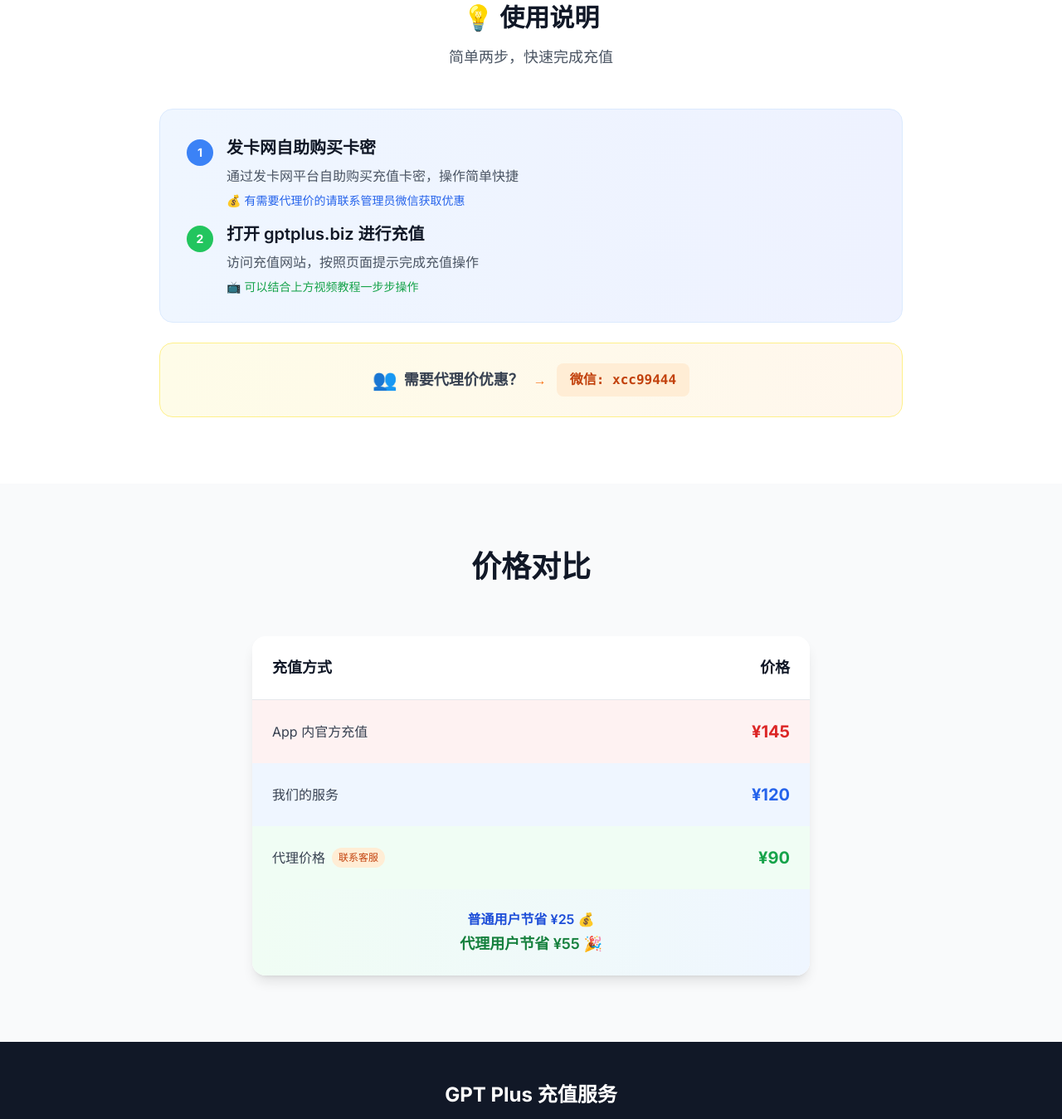
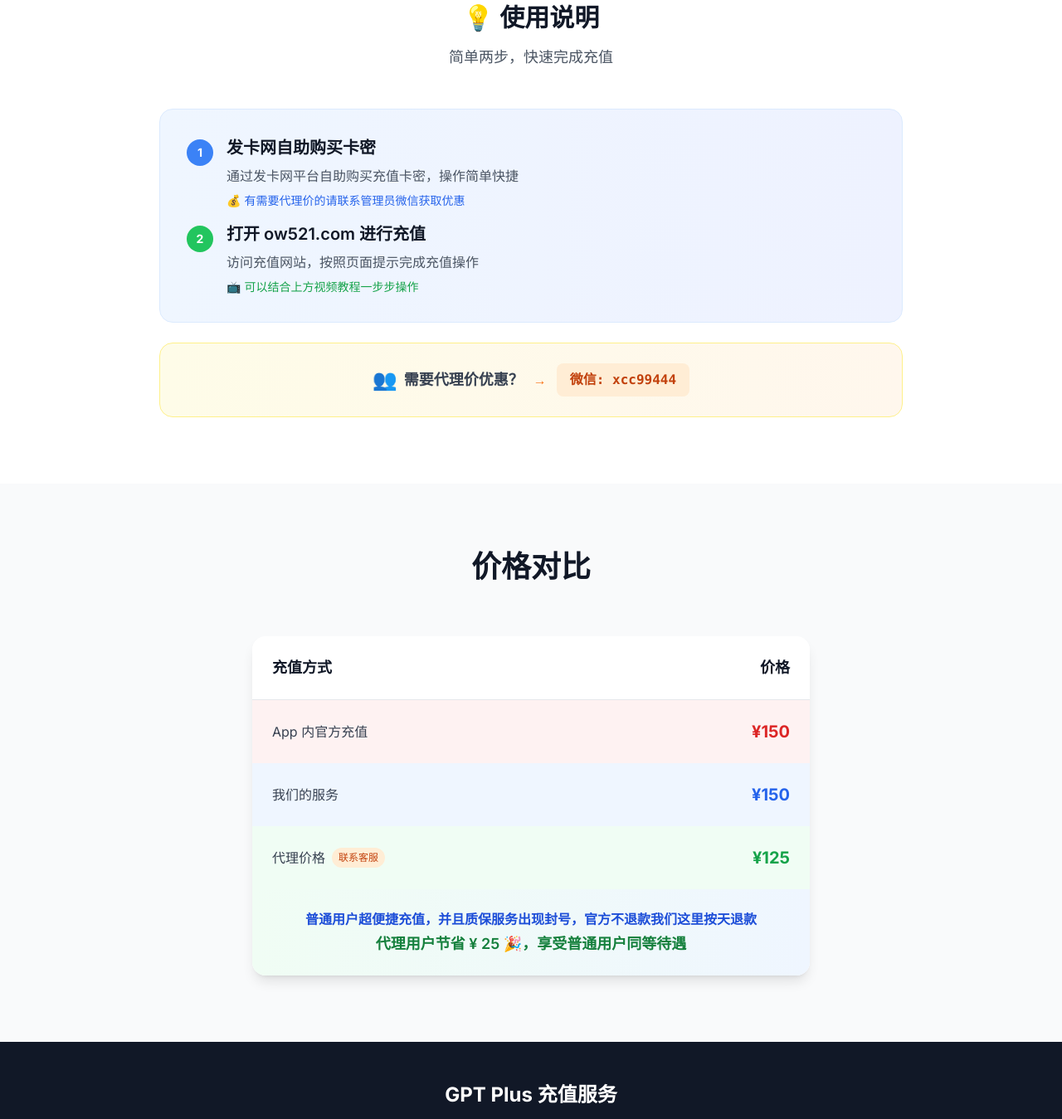
Before and after one commit to Waixuexi994/chatgpt-plus, a plain HTML site: page index.html in a window 1280 px wide. Shown: the part 2759-4108 px from the top of the page at 83% size. Drawn offline with nearby package versions, Linux system fonts and the light colour scheme.

Commit message:
Update index.html

```diff
--- a/index.html
+++ b/index.html
@@ -238,7 +238,7 @@
                             <div class="flex items-start">
                                 <div class="w-8 h-8 bg-green-500 text-white rounded-full flex items-center justify-center text-sm font-bold mr-4 mt-1">2</div>
                                 <div>
-                                    <h3 class="text-xl font-semibold text-gray-900 mb-2">打开 gptplus.biz 进行充值</h3>
+                                    <h3 class="text-xl font-semibold text-gray-900 mb-2">打开 ow521.com 进行充值</h3>
                                     <p class="text-gray-600">访问充值网站，按照页面提示完成充值操作</p>
                                     <p class="text-sm text-green-600 mt-2">📺 可以结合上方视频教程一步步操作</p>
                                 </div>
@@ -272,23 +272,23 @@
                     </div>
                     <div class="flex items-center justify-between p-6 bg-red-50">
                         <span class="text-gray-700">App 内官方充值</span>
-                        <span class="text-red-600 font-bold text-xl">¥145</span>
+                        <span class="text-red-600 font-bold text-xl">¥150</span>
                     </div>
                     <div class="flex items-center justify-between p-6 bg-blue-50">
                         <span class="text-gray-700">我们的服务</span>
-                        <span class="text-blue-600 font-bold text-xl">¥120</span>
+                        <span class="text-blue-600 font-bold text-xl">¥150</span>
                     </div>
                     <div class="flex items-center justify-between p-6 bg-green-50">
                         <div class="flex items-center">
                             <span class="text-gray-700">代理价格</span>
                             <span class="ml-2 px-2 py-1 bg-orange-100 text-orange-700 text-xs rounded-full font-medium">联系客服</span>
                         </div>
-                        <span class="text-green-600 font-bold text-xl">¥90</span>
+                        <span class="text-green-600 font-bold text-xl">¥125</span>
                     </div>
                     <div class="p-6 bg-gradient-to-r from-green-50 to-blue-50 text-center">
                         <div class="space-y-1">
-                            <div class="text-blue-700 font-semibold">普通用户节省 ¥25 💰</div>
-                            <div class="text-green-700 font-semibold text-lg">代理用户节省 ¥55 🎉</div>
+                            <div class="text-blue-700 font-semibold">普通用户超便捷充值，并且质保服务出现封号，官方不退款我们这里按天退款</div>
+                            <div class="text-green-700 font-semibold text-lg">代理用户节省 ¥ 25 🎉，享受普通用户同等待遇</div>
                         </div>
                     </div>
                 </div>
```
